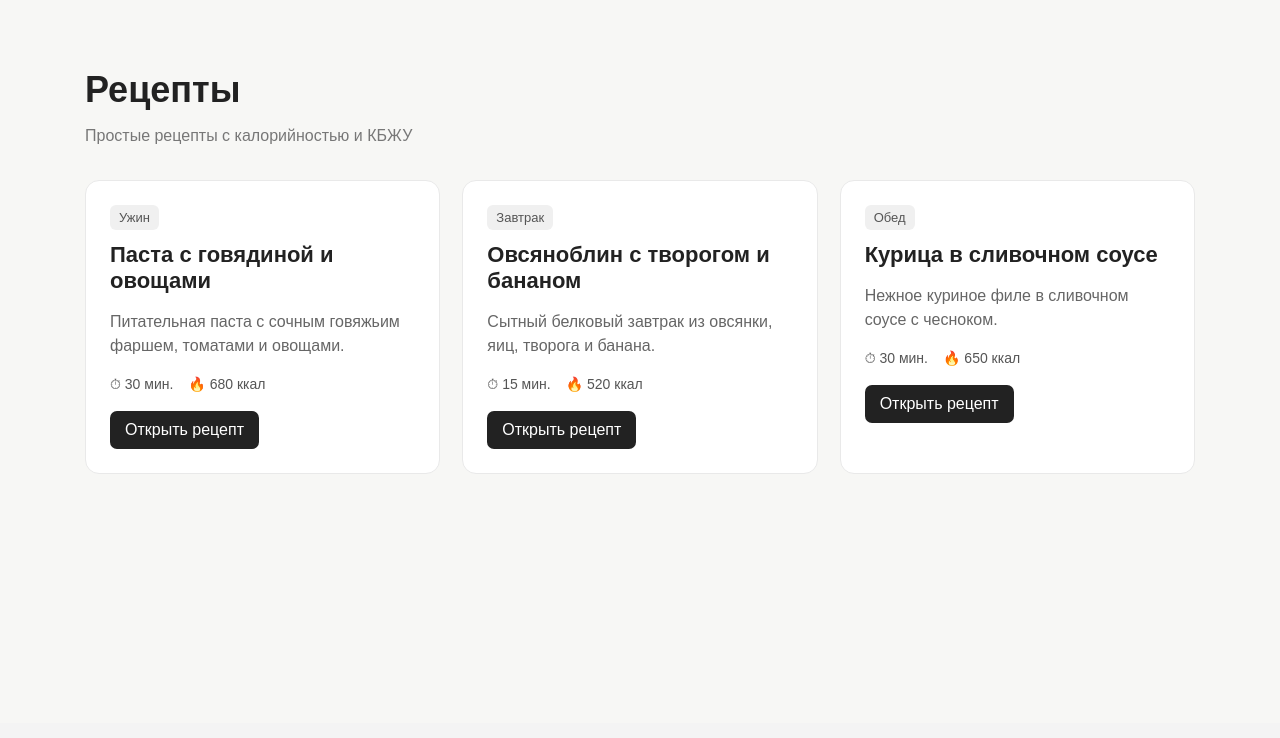
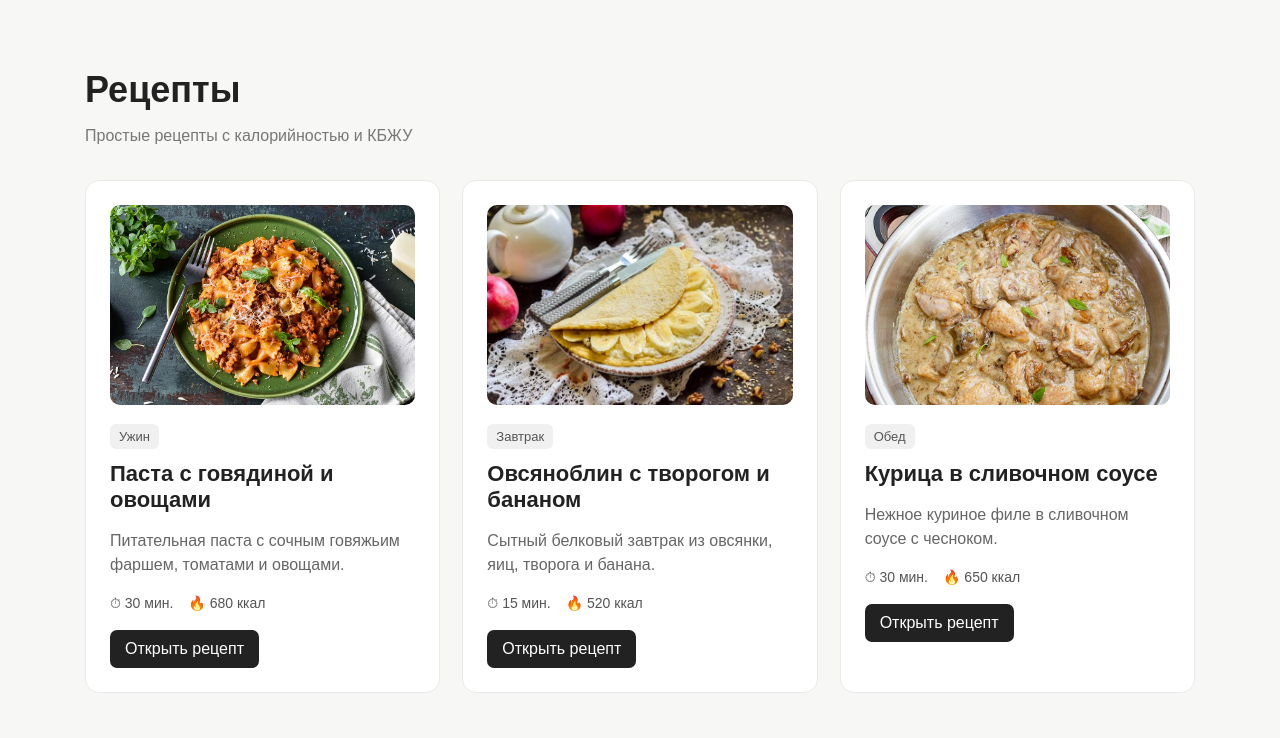
Before and after one commit to sashakilya99/foodplanner, a Django app: page / in a window 1280 px wide. Shown: the part 77-815 px from the top of the page. Before the commit the page ends 526 px from the top, so only its background shows below. Run offline with Django 5.2, Linux system fonts and the light colour scheme; data comes from the database, SQL or seed files in the repository; both versions use the stored data as it was after the commit.

Commit message:
Add recipe images

```diff
--- a/config/settings.py
+++ b/config/settings.py
@@ -117,3 +117,5 @@ USE_TZ = True
 # https://docs.djangoproject.com/en/6.0/howto/static-files/
 
 STATIC_URL = 'static/'
+MEDIA_URL = '/media/'
+MEDIA_ROOT = BASE_DIR / 'media'
--- a/config/urls.py
+++ b/config/urls.py
@@ -1,8 +1,11 @@
 from django.contrib import admin
 from django.urls import path, include
-
+from django.conf import settings
+from django.conf.urls.static import static
 
 urlpatterns = [
     path('admin/', admin.site.urls),
     path('', include('recipes.urls')),
 ]
+
+urlpatterns += static(settings.MEDIA_URL, document_root=settings.MEDIA_ROOT)
--- a/recipes/forms.py
+++ b/recipes/forms.py
@@ -18,6 +18,7 @@ class RecipeForm(forms.ModelForm):
             'carbs',
             'ingredients',
             'instructions',
+            'image',
         ]
 
         widgets = {
--- a/recipes/models.py
+++ b/recipes/models.py
@@ -24,6 +24,7 @@ class Recipe(models.Model):
     ingredients = models.TextField()
     instructions = models.TextField()
     created_at = models.DateTimeField(auto_now_add=True)
+    image = models.ImageField(upload_to='recipes/', blank=True, null=True)
 
     def __str__(self):
         return self.title
--- a/recipes/templates/recipes/base.html
+++ b/recipes/templates/recipes/base.html
@@ -212,6 +212,14 @@
             font-size: 15px;
         }
 
+        .recipe-image {
+            width: 100%;
+            height: 200px;
+            object-fit: cover;
+            border-radius: 10px;
+            margin-bottom: 15px;
+}
+
         button:hover {
             background: #444;
         }
--- a/recipes/templates/recipes/home.html
+++ b/recipes/templates/recipes/home.html
@@ -17,6 +17,10 @@ Food Planner
     {% for recipe in recipes %}
 
     <div class="card">
+
+        {% if recipe.image %}
+        <img src="{{ recipe.image.url }}" alt="{{ recipe.title }}" class="recipe-image">
+        {% endif %}
 
         <span class="category">
             {{ recipe.category.name }}
--- a/recipes/templates/recipes/recipe_form.html
+++ b/recipes/templates/recipes/recipe_form.html
@@ -10,7 +10,7 @@
     {% endif %}
 </h1>
 
-<form method="post">
+<form method="post" enctype="multipart/form-data">
 
     {% csrf_token %}
 
--- a/recipes/views.py
+++ b/recipes/views.py
@@ -15,7 +15,7 @@ def recipe_detail(request, recipe_id):
 
 def recipe_create(request):
     if request.method == 'POST':
-        form = RecipeForm(request.POST)
+        form = RecipeForm(request.POST, request.FILES)
 
         if form.is_valid():
             form.save()
@@ -30,7 +30,7 @@ def recipe_update(request, recipe_id):
     recipe = get_object_or_404(Recipe, id=recipe_id)
 
     if request.method == 'POST':
-        form = RecipeForm(request.POST, instance=recipe)
+        form = RecipeForm(request.POST, request.FILES, instance=recipe)
 
         if form.is_valid():
             form.save()
--- a/requirements.txt
+++ b/requirements.txt
@@ -1,3 +1,4 @@
 asgiref==3.12.1
 Django==6.1
+pillow==12.3.0
 sqlparse==0.6.0
```
Also changed, not shown: db.sqlite3, media/recipes/3def01f8-d98a-4b84-835b-e2acaf7297ac.webp (added), media/recipes/3def01f8-d98a-4b84-835b-e2acaf7297ac_Mvg9SLJ.webp (added), media/recipes/images.jpeg (added), media/recipes/kurica-s-belymi-gribami-v-slivochnom-souse.jpg (added), recipes/migrations/0002_recipe_image.py (added).
